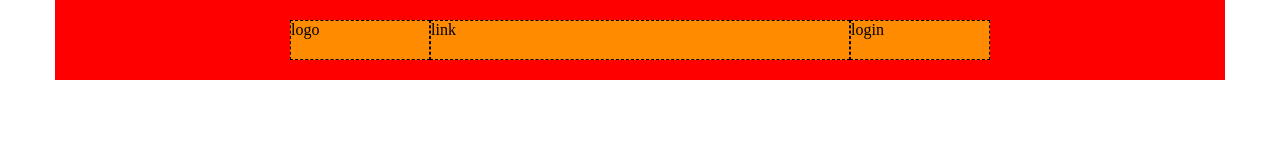
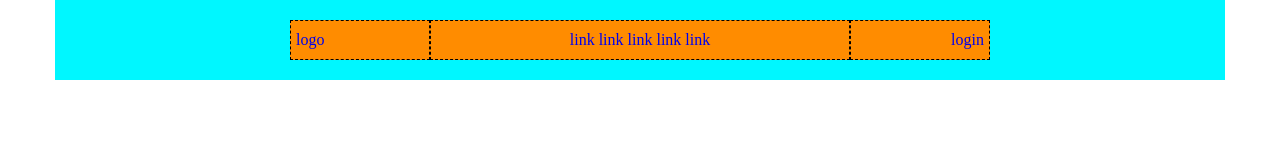
Before and after one commit to michelecanini/htmlcss-struttura-discord, a plain HTML site: page index.html in a window 1280 px wide. Drawn offline with Linux system fonts and the light colour scheme.

Commit message:
insertion of links and nav lists

```diff
--- a/css/style.css
+++ b/css/style.css
@@ -9,7 +9,7 @@
 /*impostazioni header e nav*/
 
 .container{
-    background-color: red;
+    background-color: rgb(0, 247, 255);
     max-width: 1170px;
     height: 80px;
     display: flex;
@@ -29,11 +29,45 @@
 .col-logo, .col-login{
     border: 1px dashed black;
     width: 20%;
-    height: 100%
+    height: 100%;
+
+
 }
 
 .col-link{
+    text-align: center;
+    border: 1px dashed black;
     width: 60%;
-    border: 1px dashed black;
-    height: 100%
+    height: 100%;
+
 }
+
+/*impostazioni link e lista*/
+
+ul{
+    list-style-type: none;
+
+}
+
+ul li{
+    display: inline-block;
+}
+
+a{
+    text-decoration: none;
+    display: inline-block;
+}
+
+.item-nav-logo{
+    margin-top: 10px;
+    margin-left: 5px
+}
+
+.item-nav-link{
+    margin-top: 10px;
+}
+
+.item-nav-login{
+    margin-left: 100px;
+    margin-top: 10px;
+}
--- a/index.html
+++ b/index.html
@@ -12,9 +12,21 @@
     <header class="container">
         <!--navigatore logo con menu-->
         <nav class="row-nav">
-            <div class="col-logo">logo</div>
-            <div class="col-link">link</div>
-            <div class="col-login">login</div>
+            <div class="col-logo">
+                <a class="item-nav-logo" href="#">logo</a>
+            </div>
+            <div class="col-link">
+                <ul>
+                    <li><a class="item-nav-link" href="#">link</a></li>
+                    <li><a class="item-nav-link" href="#">link</a></li>
+                    <li><a class="item-nav-link" href="#">link</a></li>
+                    <li><a class="item-nav-link" href="#">link</a></li>
+                    <li><a class="item-nav-link" href="#">link</a></li>
+                </ul>
+            </div>
+            <div class="col-login">
+                <a class="item-nav-login" href="#">login</a>
+            </div>
         </nav>
     </header>
     <!--fine header-->
```
